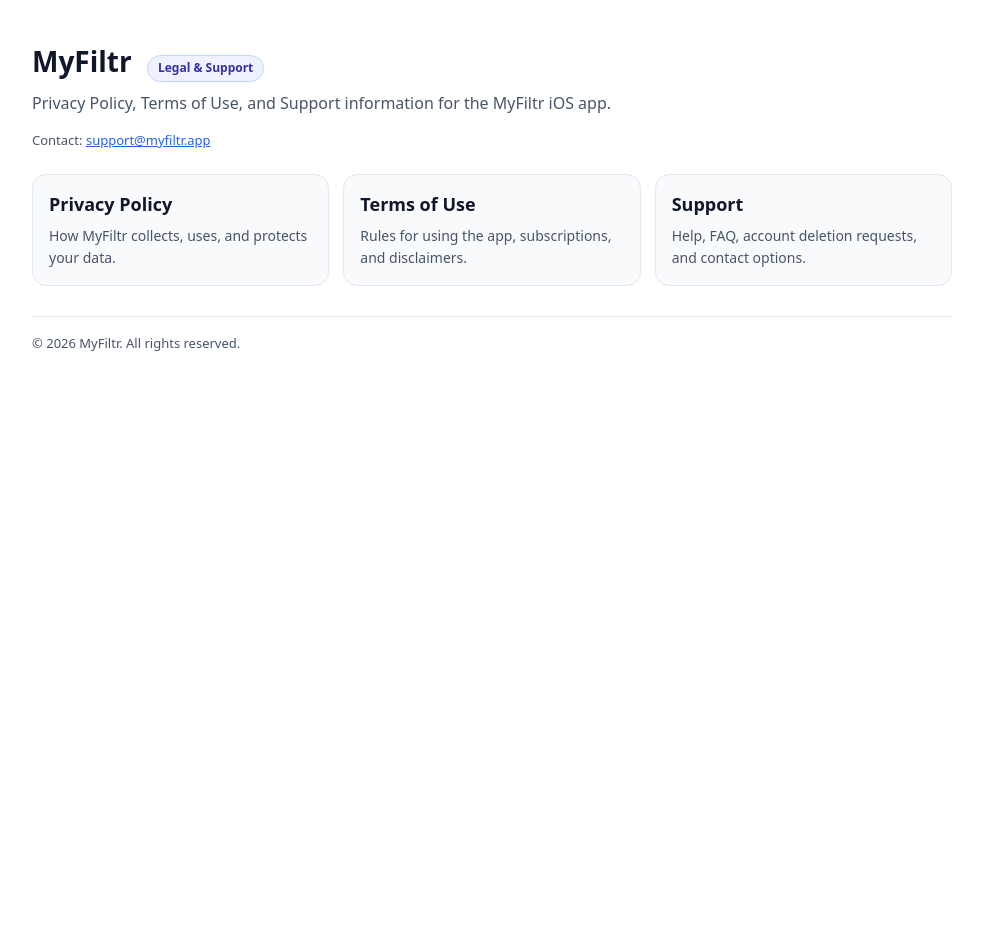
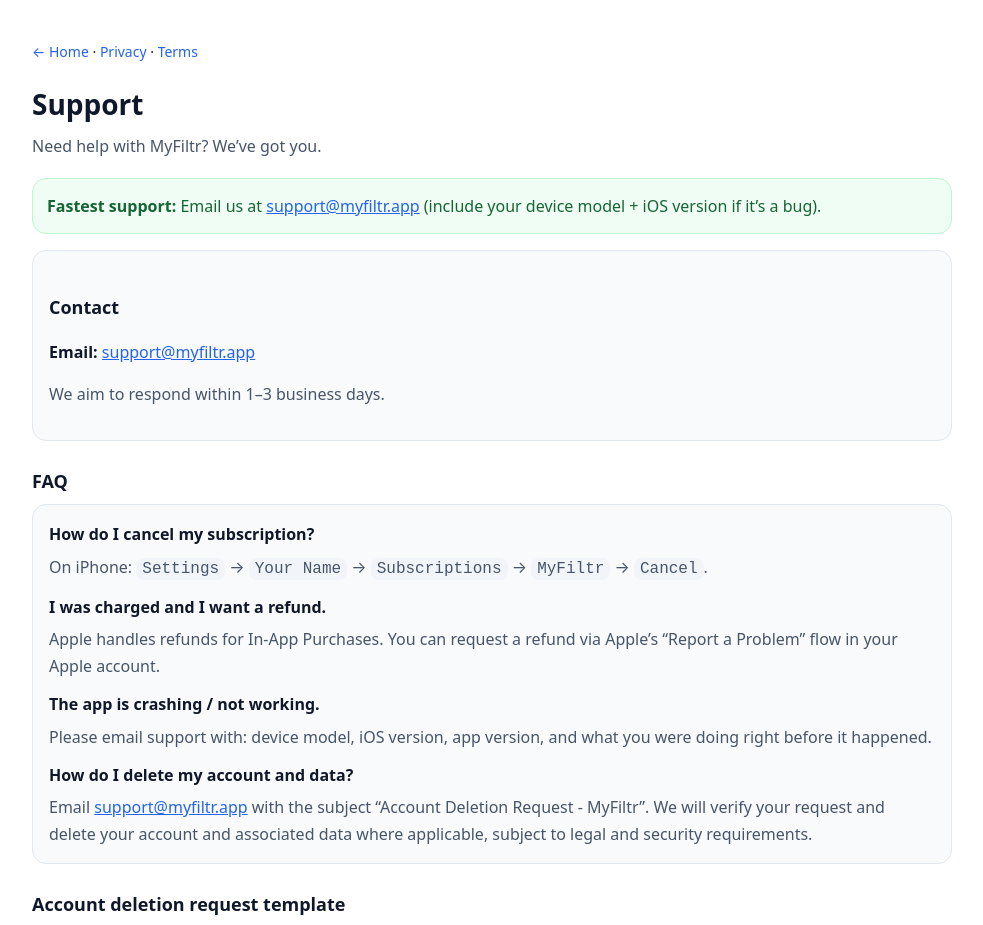
Before and after one commit to RedBackRubbish/myfiltr-legal, a plain HTML site: page support.html in a window 1280 px wide. Shown: the top 925 px of the page, without its empty margins (148-1131 px from the left). Before the commit the page ends 800 px from the top, so only its background shows below. Drawn offline with Linux system fonts and the light colour scheme.

Commit message:
Update support page title and content

```diff
--- a/support.html
+++ b/support.html
@@ -3,55 +3,100 @@
 <head>
   <meta charset="utf-8" />
   <meta name="viewport" content="width=device-width, initial-scale=1" />
-  <title>MyFiltr — Legal & Support</title>
-  <meta name="description" content="MyFiltr app legal policies and support." />
+  <title>MyFiltr — Support</title>
+  <meta name="description" content="MyFiltr Support" />
   <style>
     :root{
       --bg:#ffffff; --fg:#0f172a; --muted:#475569; --card:#f8fafc; --border:#e2e8f0; --link:#2563eb;
+      --okbg:#f0fdf4; --okfg:#166534; --okbd:#bbf7d0;
     }
-    body{margin:0;background:var(--bg);color:var(--fg);font:16px/1.55 system-ui,-apple-system,Segoe UI,Roboto,Helvetica,Arial;}
+    body{margin:0;background:var(--bg);color:var(--fg);font:16px/1.65 system-ui,-apple-system,Segoe UI,Roboto,Helvetica,Arial;}
     .wrap{max-width:920px;margin:0 auto;padding:40px 20px;}
-    header{margin-bottom:24px;}
-    h1{font-size:28px;margin:0 0 8px;}
-    p{margin:0 0 14px;color:var(--muted);}
-    .grid{display:grid;grid-template-columns:repeat(auto-fit,minmax(240px,1fr));gap:14px;margin-top:18px;}
-    a.card{display:block;background:var(--card);border:1px solid var(--border);border-radius:14px;padding:16px;text-decoration:none;color:inherit;}
-    a.card:hover{border-color:#cbd5e1;box-shadow:0 1px 10px rgba(15,23,42,.06);}
-    .card h2{font-size:18px;margin:0 0 6px;}
-    .card p{margin:0;color:var(--muted);font-size:14px;}
-    footer{margin-top:30px;padding-top:16px;border-top:1px solid var(--border);color:var(--muted);font-size:13px;}
-    .pill{display:inline-block;background:#eef2ff;color:#3730a3;border:1px solid #c7d2fe;border-radius:999px;padding:3px 10px;font-size:12px;margin-left:8px}
-    .small{font-size:13px;color:var(--muted)}
-    .link{color:var(--link)}
+    nav a{color:var(--link);text-decoration:none}
+    nav{margin-bottom:18px;font-size:14px}
+    h1{font-size:28px;margin:0 0 6px}
+    .meta{color:var(--muted);margin:0 0 18px}
+    h2{font-size:18px;margin:26px 0 8px}
+    .card{background:var(--card);border:1px solid var(--border);border-radius:14px;padding:16px}
+    .callout{background:var(--okbg);border:1px solid var(--okbd);color:var(--okfg);border-radius:14px;padding:14px;margin:16px 0}
+    .muted{color:var(--muted)}
+    footer{margin-top:30px;padding-top:16px;border-top:1px solid var(--border);color:var(--muted);font-size:13px}
+    a{color:var(--link)}
+    ul{padding-left:18px}
+    code{background:#f1f5f9;padding:2px 6px;border-radius:8px}
   </style>
 </head>
 <body>
   <div class="wrap">
-    <header>
-      <h1>MyFiltr <span class="pill">Legal & Support</span></h1>
-      <p>Privacy Policy, Terms of Use, and Support information for the MyFiltr iOS app.</p>
-      <p class="small">
-        Contact: <a class="link" href="mailto:support@myfiltr.app">support@myfiltr.app</a>
+    <nav>
+      <a href="/index.html">← Home</a> ·
+      <a href="/privacy.html">Privacy</a> ·
+      <a href="/terms.html">Terms</a>
+    </nav>
+
+    <h1>Support</h1>
+    <p class="meta">Need help with MyFiltr? We’ve got you.</p>
+
+    <div class="callout">
+      <strong>Fastest support:</strong> Email us at
+      <a href="mailto:support@myfiltr.app">support@myfiltr.app</a>
+      (include your device model + iOS version if it’s a bug).
+    </div>
+
+    <div class="card">
+      <h2>Contact</h2>
+      <p><strong>Email:</strong> <a href="mailto:support@myfiltr.app">support@myfiltr.app</a></p>
+      <p class="muted">We aim to respond within 1–3 business days.</p>
+    </div>
+
+    <h2>FAQ</h2>
+    <div class="card">
+      <h3 style="margin:0 0 6px;font-size:16px;">How do I cancel my subscription?</h3>
+      <p class="muted" style="margin:0 0 12px;">
+        On iPhone: <code>Settings</code> → <code>Your Name</code> → <code>Subscriptions</code> → <code>MyFiltr</code> → <code>Cancel</code>.
       </p>
-    </header>
 
-    <section class="grid" aria-label="Pages">
-      <a class="card" href="/privacy.html">
-        <h2>Privacy Policy</h2>
-        <p>How MyFiltr collects, uses, and protects your data.</p>
-      </a>
-      <a class="card" href="/terms.html">
-        <h2>Terms of Use</h2>
-        <p>Rules for using the app, subscriptions, and disclaimers.</p>
-      </a>
-      <a class="card" href="/support.html">
-        <h2>Support</h2>
-        <p>Help, FAQ, account deletion requests, and contact options.</p>
-      </a>
-    </section>
+      <h3 style="margin:0 0 6px;font-size:16px;">I was charged and I want a refund.</h3>
+      <p class="muted" style="margin:0 0 12px;">
+        Apple handles refunds for In-App Purchases. You can request a refund via Apple’s “Report a Problem” flow in your Apple account.
+      </p>
+
+      <h3 style="margin:0 0 6px;font-size:16px;">The app is crashing / not working.</h3>
+      <p class="muted" style="margin:0 0 12px;">
+        Please email support with: device model, iOS version, app version, and what you were doing right before it happened.
+      </p>
+
+      <h3 style="margin:0 0 6px;font-size:16px;">How do I delete my account and data?</h3>
+      <p class="muted" style="margin:0;">
+        Email <a href="mailto:support@myfiltr.app?subject=Account%20Deletion%20Request%20-%20MyFiltr">support@myfiltr.app</a> with the subject
+        “Account Deletion Request - MyFiltr”. We will verify your request and delete your account and associated data where applicable,
+        subject to legal and security requirements.
+      </p>
+    </div>
+
+    <h2>Account deletion request template</h2>
+    <div class="card">
+      <p class="muted" style="margin:0 0 10px;">
+        Copy/paste this into an email to speed things up:
+      </p>
+      <pre style="margin:0;white-space:pre-wrap;background:#0b1220;color:#e5e7eb;border-radius:12px;padding:14px;overflow:auto;">
+Subject: Account Deletion Request - MyFiltr
+
+Hello MyFiltr Support,
+
+I request deletion of my MyFiltr account and associated data.
+
+Account email (if applicable):
+Device model:
+iOS version:
+Any additional details:
+
+Thank you.
+      </pre>
+    </div>
 
     <footer>
-      <div>© <span id="y"></span> MyFiltr. All rights reserved.</div>
+      <div>© <span id="y"></span> MyFiltr.</div>
       <script>document.getElementById("y").textContent = new Date().getFullYear();</script>
     </footer>
   </div>
```
